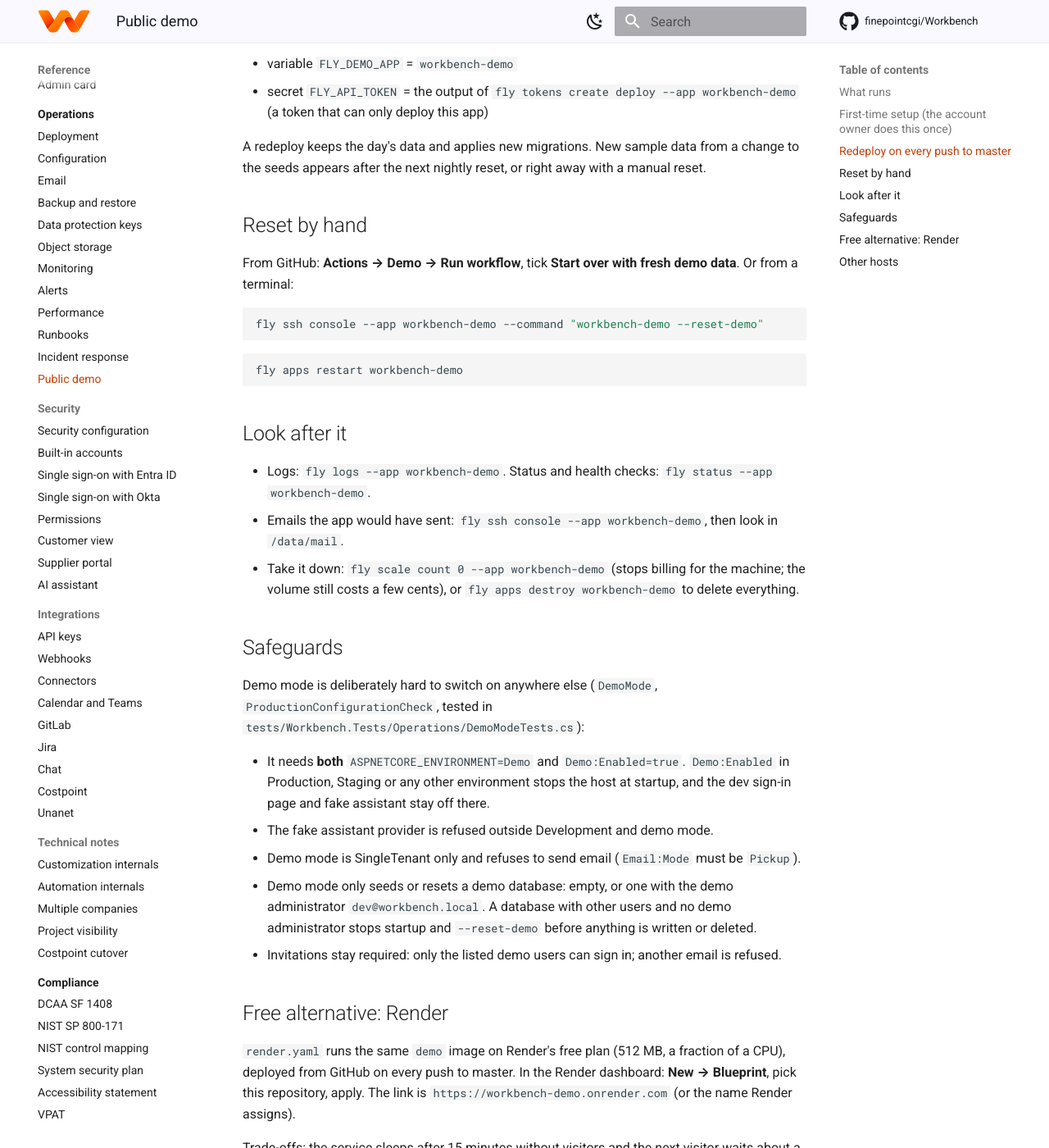
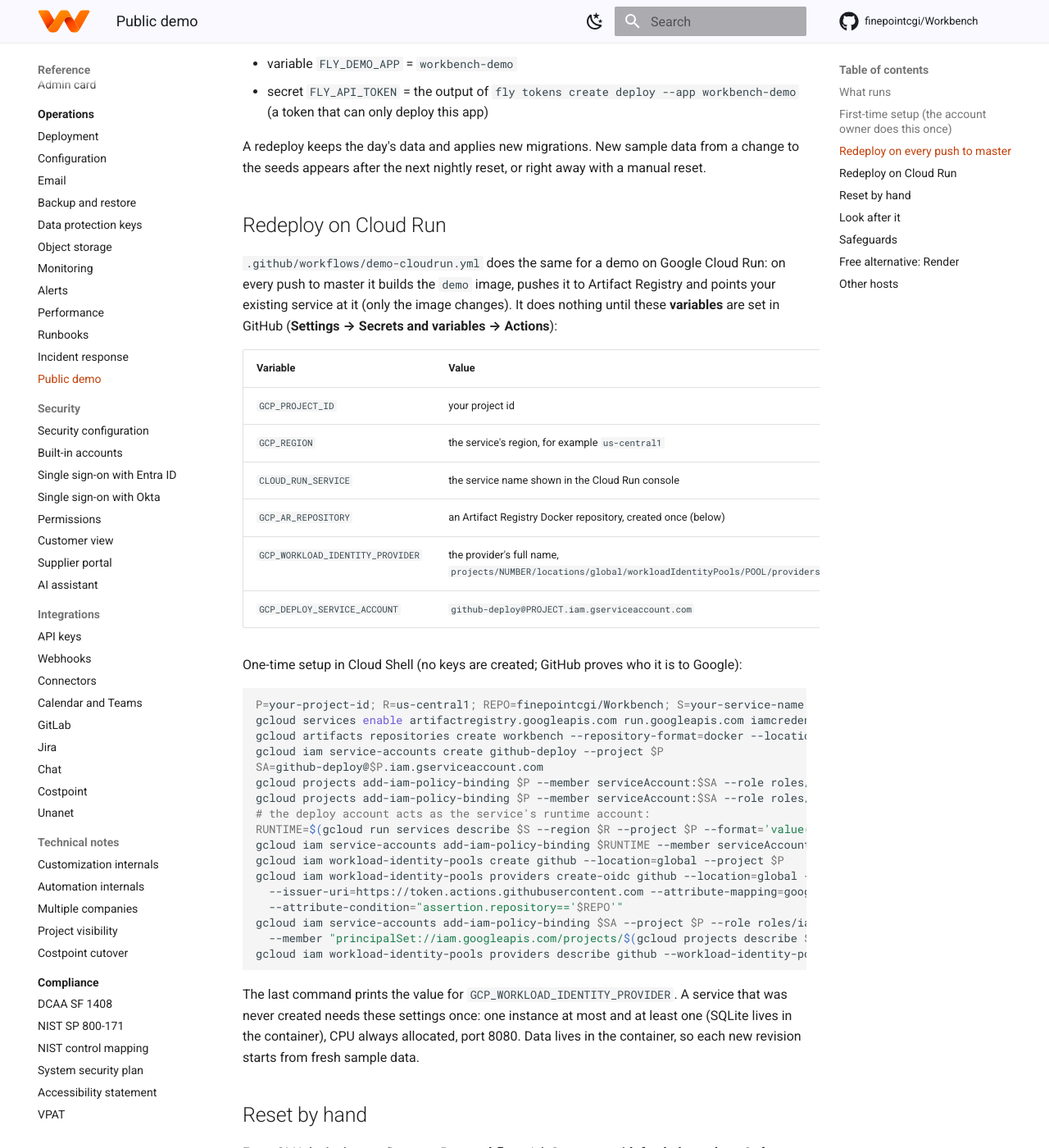
Before and after one commit to finepointcgi/Workbench, an MkDocs documentation site: the page built from docs/demo-hosting.md, in a window 1280 px wide and 1400 px high, scrolled down 2184 px. Shown: the whole window at 82% size. Built offline with MkDocs 1.6.1 and Material for MkDocs 9.7.7, drawn with Linux system fonts in a browser that asks for light colours; comment, search, counter and statistics services are not loaded; some of the changed text lies outside the part shown.

Commit message:
Redeploy the public demo to Cloud Run on every push to master
The only demo workflow targeted Fly.io and skipped itself without FLY_DEMO_APP, so the Cloud Run demo was only
ever updated by hand. Builds the demo stage, pushes to Artifact Registry, updates the service's image only.

Co-Authored-By: Claude Sonnet 5.5 <noreply@anthropic.com>

````diff
--- a/docs/demo-hosting.md
+++ b/docs/demo-hosting.md
@@ -69,6 +69,47 @@ nothing until you set it up in GitHub (**Settings → Secrets and variables →
 A redeploy keeps the day's data and applies new migrations. New sample data from a change to the seeds appears after
 the next nightly reset, or right away with a manual reset.
 
+## Redeploy on Cloud Run
+
+`.github/workflows/demo-cloudrun.yml` does the same for a demo on Google Cloud Run: on every push to master it builds
+the `demo` image, pushes it to Artifact Registry and points your existing service at it (only the image changes).
+It does nothing until these **variables** are set in GitHub (**Settings → Secrets and variables → Actions**):
+
+| Variable | Value |
+|---|---|
+| `GCP_PROJECT_ID` | your project id |
+| `GCP_REGION` | the service's region, for example `us-central1` |
+| `CLOUD_RUN_SERVICE` | the service name shown in the Cloud Run console |
+| `GCP_AR_REPOSITORY` | an Artifact Registry Docker repository, created once (below) |
+| `GCP_WORKLOAD_IDENTITY_PROVIDER` | the provider's full name, `projects/NUMBER/locations/global/workloadIdentityPools/POOL/providers/PROVIDER` |
+| `GCP_DEPLOY_SERVICE_ACCOUNT` | `github-deploy@PROJECT.iam.gserviceaccount.com` |
+
+One-time setup in Cloud Shell (no keys are created; GitHub proves who it is to Google):
+
+```bash
+P=your-project-id; R=us-central1; REPO=finepointcgi/Workbench; S=your-service-name
+gcloud services enable artifactregistry.googleapis.com run.googleapis.com iamcredentials.googleapis.com --project $P
+gcloud artifacts repositories create workbench --repository-format=docker --location=$R --project $P
+gcloud iam service-accounts create github-deploy --project $P
+SA=github-deploy@$P.iam.gserviceaccount.com
+gcloud projects add-iam-policy-binding $P --member serviceAccount:$SA --role roles/run.admin
+gcloud projects add-iam-policy-binding $P --member serviceAccount:$SA --role roles/artifactregistry.writer
+# the deploy account acts as the service's runtime account:
+RUNTIME=$(gcloud run services describe $S --region $R --project $P --format='value(spec.template.spec.serviceAccountName)')
+gcloud iam service-accounts add-iam-policy-binding $RUNTIME --member serviceAccount:$SA --role roles/iam.serviceAccountUser --project $P
+gcloud iam workload-identity-pools create github --location=global --project $P
+gcloud iam workload-identity-pools providers create-oidc github --location=global --workload-identity-pool=github --project $P \
+  --issuer-uri=https://token.actions.githubusercontent.com --attribute-mapping=google.subject=assertion.sub,attribute.repository=assertion.repository \
+  --attribute-condition="assertion.repository=='$REPO'"
+gcloud iam service-accounts add-iam-policy-binding $SA --project $P --role roles/iam.workloadIdentityUser \
+  --member "principalSet://iam.googleapis.com/projects/$(gcloud projects describe $P --format='value(projectNumber)')/locations/global/workloadIdentityPools/github/attribute.repository/$REPO"
+gcloud iam workload-identity-pools providers describe github --workload-identity-pool=github --location=global --project $P --format='value(name)'
+```
+
+The last command prints the value for `GCP_WORKLOAD_IDENTITY_PROVIDER`. A service that was never created needs these
+settings once: one instance at most and at least one (SQLite lives in the container), CPU always allocated, port 8080.
+Data lives in the container, so each new revision starts from fresh sample data.
+
 ## Reset by hand
 
 From GitHub: **Actions → Demo → Run workflow**, tick **Start over with fresh demo data**. Or from a terminal:
@@ -117,4 +158,4 @@ changes don't survive a quiet spell. The nightly reset still applies.
 The `demo` image runs anywhere that keeps a container running with a persistent volume at `/data` and restarts it when
 it exits (the nightly reset relies on that): Render with a disk mounted at `/data` (about US$7.25 a month; see above for the free plan), Azure Container Apps (minimum replicas 1, but its Azure Files volumes don't suit SQLite's locking) or any
 Docker host (`docker run -d --restart always -p 80:8080 -v workbench-demo:/data workbench:demo` behind a TLS proxy).
-The workflow only targets Fly.io.
+The workflows target Fly.io and Cloud Run.
````
Also changed, not shown: 1 other file.
